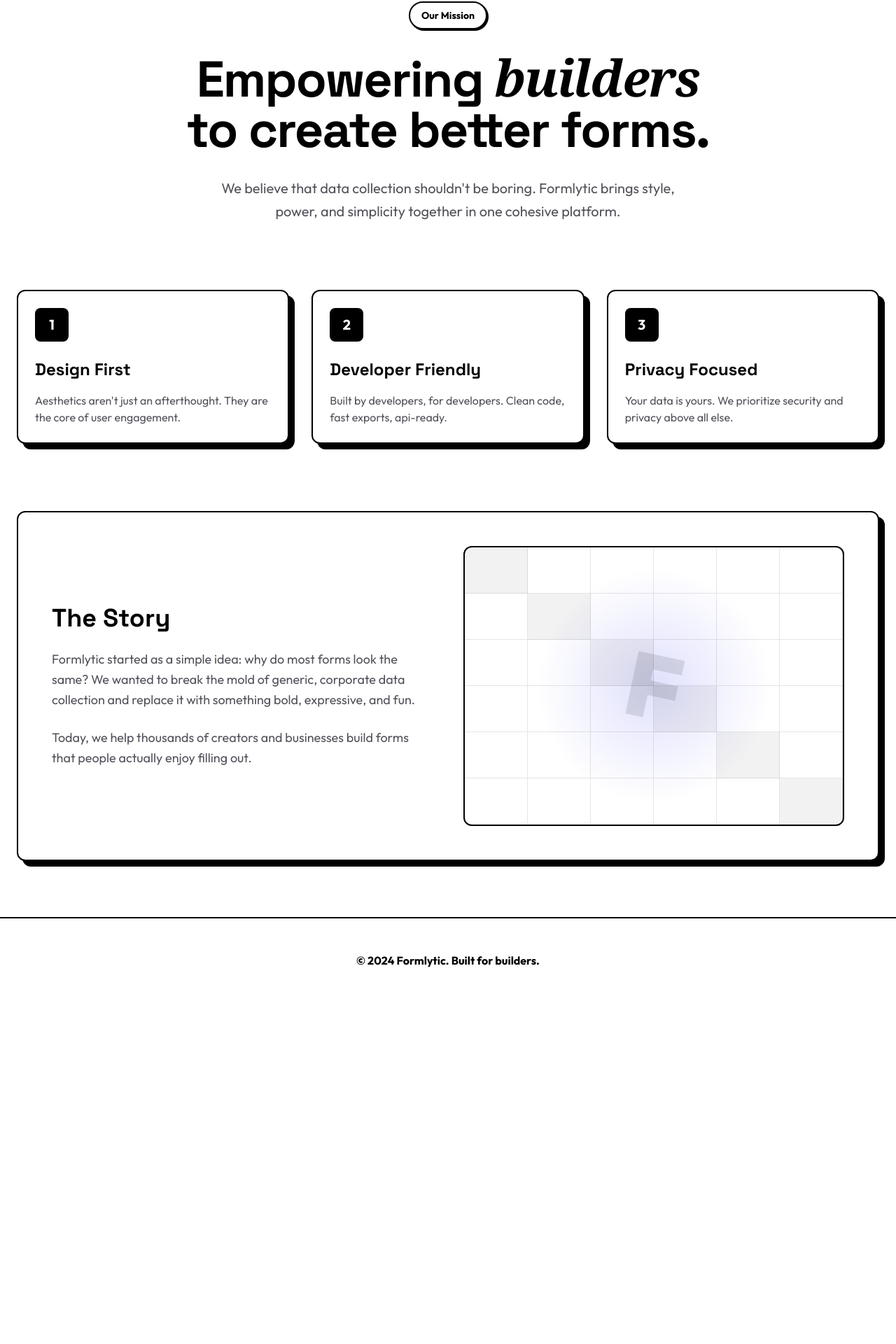
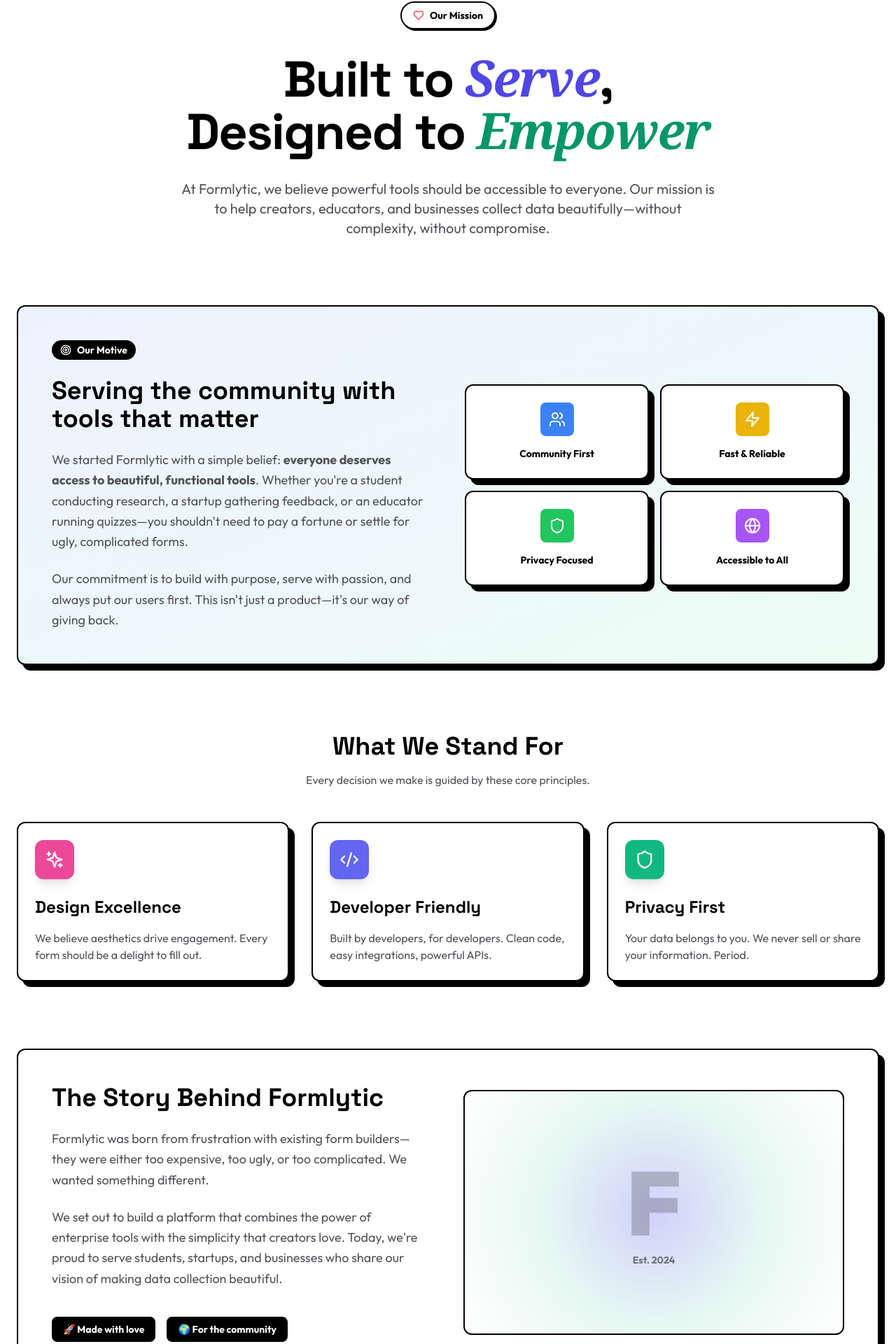
Before and after one commit to satyamsingh5512/Formss, a Next.js app: page /about in a window 1280 px wide. Shown: the part 126-2046 px from the top of the page at 70% size. Before the commit the page ends 1558 px from the top, so only its background shows below. Built offline with nearby package versions, Linux system fonts and the light colour scheme.

Commit message:
feat: redesign About page with mission-focused service-oriented content

```diff
--- a/app/about/page.tsx
+++ b/app/about/page.tsx
@@ -1,6 +1,5 @@
 import { PremiumNavbar } from "@/components/landing/PremiumNavbar";
-import { Footer } from "@/components/landing/Footer"; // Assuming Footer exists based on previous file lists or logic
-import { ArrowRight, Check } from "lucide-react";
+import { Heart, Zap, Users, Target, Sparkles, Code2, Shield, Globe } from "lucide-react";
 
 export default function AboutPage() {
     return (
@@ -8,30 +7,93 @@ export default function AboutPage() {
             <PremiumNavbar />
 
             <main className="pt-32 pb-20">
-                {/* Header Section */}
+                {/* Hero Section */}
                 <section className="container mx-auto px-6 mb-24 text-center">
                     <div className="inline-flex items-center gap-2 px-4 py-2 rounded-full bg-white dark:bg-zinc-900 border-2 border-black dark:border-white/20 shadow-neo-sm mb-8">
+                        <Heart className="h-4 w-4 text-red-500" />
                         <span className="font-bold text-sm">Our Mission</span>
                     </div>
-                    <h1 className="text-5xl md:text-7xl font-bold mb-8 tracking-tight">
-                        Empowering <span className="italic font-serif">builders</span> <br /> to create better forms.
+                    <h1 className="text-4xl sm:text-5xl md:text-7xl font-bold mb-8 tracking-tight leading-tight">
+                        Built to <span className="italic font-serif text-indigo-600 dark:text-indigo-400">Serve</span>,<br />
+                        Designed to <span className="italic font-serif text-emerald-600 dark:text-emerald-400">Empower</span>
                     </h1>
-                    <p className="text-xl text-zinc-600 dark:text-zinc-400 max-w-2xl mx-auto leading-relaxed">
-                        We believe that data collection shouldn't be boring. Formlytic brings style, power, and simplicity together in one cohesive platform.
+                    <p className="text-lg sm:text-xl text-zinc-600 dark:text-zinc-400 max-w-3xl mx-auto leading-relaxed">
+                        At Formlytic, we believe powerful tools should be accessible to everyone. Our mission is to help creators, educators, and businesses collect data beautifully—without complexity, without compromise.
                     </p>
+                </section>
+
+                {/* Motive Section */}
+                <section className="container mx-auto px-6 mb-24">
+                    <div className="neo-card bg-gradient-to-br from-indigo-50 to-emerald-50 dark:from-indigo-950/30 dark:to-emerald-950/30 border-2 border-black dark:border-white/20 p-8 md:p-12">
+                        <div className="flex flex-col lg:flex-row gap-12 items-center">
+                            <div className="flex-1 space-y-6">
+                                <div className="inline-flex items-center gap-2 px-3 py-1 rounded-full bg-black dark:bg-white text-white dark:text-black text-sm font-bold">
+                                    <Target className="h-4 w-4" />
+                                    Our Motive
+                                </div>
+                                <h2 className="text-3xl md:text-4xl font-bold leading-tight">
+                                    Serving the community with tools that matter
+                                </h2>
+                                <p className="text-lg text-zinc-600 dark:text-zinc-400 leading-relaxed">
+                                    We started Formlytic with a simple belief: <strong>everyone deserves access to beautiful, functional tools</strong>. Whether you're a student conducting research, a startup gathering feedback, or an educator running quizzes—you shouldn't need to pay a fortune or settle for ugly, complicated forms.
+                                </p>
+                                <p className="text-lg text-zinc-600 dark:text-zinc-400 leading-relaxed">
+                                    Our commitment is to build with purpose, serve with passion, and always put our users first. This isn't just a product—it's our way of giving back.
+                                </p>
+                            </div>
+                            <div className="flex-1 w-full">
+                                <div className="grid grid-cols-2 gap-4">
+                                    {[
+                                        { icon: Users, label: "Community First", color: "bg-blue-500" },
+                                        { icon: Zap, label: "Fast & Reliable", color: "bg-yellow-500" },
+                                        { icon: Shield, label: "Privacy Focused", color: "bg-green-500" },
+                                        { icon: Globe, label: "Accessible to All", color: "bg-purple-500" },
+                                    ].map((item, i) => (
+                                        <div key={i} className="neo-card p-4 text-center hover:translate-x-[2px] hover:translate-y-[2px] transition-transform">
+                                            <div className={`w-12 h-12 ${item.color} rounded-lg mx-auto mb-3 flex items-center justify-center`}>
+                                                <item.icon className="h-6 w-6 text-white" />
+                                            </div>
+                                            <span className="font-bold text-sm">{item.label}</span>
+                                        </div>
+                                    ))}
+                                </div>
+                            </div>
+                        </div>
+                    </div>
                 </section>
 
                 {/* Values Section */}
                 <section className="container mx-auto px-6 mb-24">
+                    <div className="text-center mb-12">
+                        <h2 className="text-3xl md:text-4xl font-bold mb-4">What We Stand For</h2>
+                        <p className="text-zinc-600 dark:text-zinc-400 max-w-2xl mx-auto">
+                            Every decision we make is guided by these core principles.
+                        </p>
+                    </div>
                     <div className="grid md:grid-cols-3 gap-8">
                         {[
-                            { title: "Design First", desc: "Aesthetics aren't just an afterthought. They are the core of user engagement." },
-                            { title: "Developer Friendly", desc: "Built by developers, for developers. Clean code, fast exports, api-ready." },
-                            { title: "Privacy Focused", desc: "Your data is yours. We prioritize security and privacy above all else." }
+                            {
+                                icon: Sparkles,
+                                title: "Design Excellence",
+                                desc: "We believe aesthetics drive engagement. Every form should be a delight to fill out.",
+                                color: "bg-pink-500"
+                            },
+                            {
+                                icon: Code2,
+                                title: "Developer Friendly",
+                                desc: "Built by developers, for developers. Clean code, easy integrations, powerful APIs.",
+                                color: "bg-indigo-500"
+                            },
+                            {
+                                icon: Shield,
+                                title: "Privacy First",
+                                desc: "Your data belongs to you. We never sell or share your information. Period.",
+                                color: "bg-emerald-500"
+                            }
                         ].map((item, i) => (
                             <div key={i} className="neo-card hover:translate-x-[2px] hover:translate-y-[2px] transition-transform">
-                                <div className="w-12 h-12 bg-black dark:bg-white rounded-lg mb-6 flex items-center justify-center">
-                                    <span className="text-white dark:text-black font-bold text-xl">{i + 1}</span>
+                                <div className={`w-14 h-14 ${item.color} rounded-xl mb-6 flex items-center justify-center shadow-lg`}>
+                                    <item.icon className="h-7 w-7 text-white" />
                                 </div>
                                 <h3 className="text-2xl font-bold mb-4">{item.title}</h3>
                                 <p className="text-zinc-600 dark:text-zinc-400">{item.desc}</p>
@@ -41,40 +103,57 @@ export default function AboutPage() {
                 </section>
 
                 {/* Story Section */}
-                <section className="container mx-auto px-6">
-                    <div className="neo-card bg-zinc-100 dark:bg-zinc-900 border-2 border-black p-8 md:p-12">
+                <section className="container mx-auto px-6 mb-24">
+                    <div className="neo-card bg-zinc-100 dark:bg-zinc-900 border-2 border-black dark:border-white/20 p-8 md:p-12">
                         <div className="flex flex-col md:flex-row gap-12 items-center">
                             <div className="flex-1 space-y-6">
-                                <h2 className="text-4xl font-bold">The Story</h2>
+                                <h2 className="text-3xl md:text-4xl font-bold">The Story Behind Formlytic</h2>
                                 <p className="text-lg text-zinc-600 dark:text-zinc-400 leading-relaxed">
-                                    Formlytic started as a simple idea: why do most forms look the same? We wanted to break the mold of generic, corporate data collection and replace it with something bold, expressive, and fun.
+                                    Formlytic was born from frustration with existing form builders—they were either too expensive, too ugly, or too complicated. We wanted something different.
                                 </p>
                                 <p className="text-lg text-zinc-600 dark:text-zinc-400 leading-relaxed">
-                                    Today, we help thousands of creators and businesses build forms that people actually enjoy filling out.
+                                    We set out to build a platform that combines the power of enterprise tools with the simplicity that creators love. Today, we're proud to serve students, startups, and businesses who share our vision of making data collection beautiful.
                                 </p>
+                                <div className="flex flex-wrap gap-4 pt-4">
+                                    <div className="px-4 py-2 bg-black dark:bg-white text-white dark:text-black rounded-lg font-bold text-sm">
+                                        🚀 Made with love
+                                    </div>
+                                    <div className="px-4 py-2 bg-black dark:bg-white text-white dark:text-black rounded-lg font-bold text-sm">
+                                        🌍 For the community
+                                    </div>
+                                </div>
                             </div>
-                            <div className="flex-1 w-full relative h-[400px] border-2 border-black rounded-xl overflow-hidden bg-white dark:bg-black">
-                                {/* Placeholder for team or office image - using abstract pattern */}
-                                <div className="absolute inset-0 bg-[radial-gradient(circle_at_center,_var(--tw-gradient-stops))] from-indigo-500/20 via-transparent to-transparent" />
-                                <div className="absolute inset-0 grid grid-cols-6 grid-rows-6">
-                                    {[...Array(36)].map((_, i) => (
-                                        <div key={i} className={`border-r border-b border-black/10 dark:border-white/10 ${i % 7 === 0 ? 'bg-black/5 dark:bg-white/5' : ''}`} />
-                                    ))}
-                                </div>
+                            <div className="flex-1 w-full relative h-[350px] border-2 border-black dark:border-white/20 rounded-xl overflow-hidden bg-white dark:bg-black">
+                                <div className="absolute inset-0 bg-[radial-gradient(circle_at_center,_var(--tw-gradient-stops))] from-indigo-500/30 via-emerald-500/10 to-transparent" />
                                 <div className="absolute inset-0 flex items-center justify-center">
-                                    <span className="text-9xl font-black opacity-10 rotate-12">F</span>
+                                    <div className="text-center">
+                                        <span className="text-8xl md:text-9xl font-black opacity-20">F</span>
+                                        <p className="text-sm font-bold text-zinc-500 mt-2">Est. 2024</p>
+                                    </div>
                                 </div>
                             </div>
                         </div>
                     </div>
                 </section>
 
+                {/* CTA Section */}
+                <section className="container mx-auto px-6 text-center">
+                    <div className="neo-card bg-black dark:bg-white text-white dark:text-black p-12 border-2 border-black dark:border-white">
+                        <h2 className="text-3xl md:text-4xl font-bold mb-4">Ready to Create Something Amazing?</h2>
+                        <p className="text-lg opacity-80 mb-8 max-w-2xl mx-auto">
+                            Join thousands of creators who trust Formlytic to power their data collection.
+                        </p>
+                        <a href="/dashboard" className="inline-block px-8 py-4 bg-white dark:bg-black text-black dark:text-white font-bold rounded-xl border-2 border-white dark:border-black hover:bg-zinc-100 dark:hover:bg-zinc-900 transition-colors">
+                            Get Started — It's Free
+                        </a>
+                    </div>
+                </section>
+
             </main>
 
-            {/* Assuming Footer reuse or simple footer */}
             <footer className="py-12 border-t-2 border-black dark:border-white/20 bg-white dark:bg-zinc-950">
                 <div className="container mx-auto px-6 text-center">
-                    <p className="font-bold">© 2024 Formlytic. Built for builders.</p>
+                    <p className="font-bold">© 2024 Formlytic. Built with ❤️ for builders everywhere.</p>
                 </div>
             </footer>
         </div>
```
